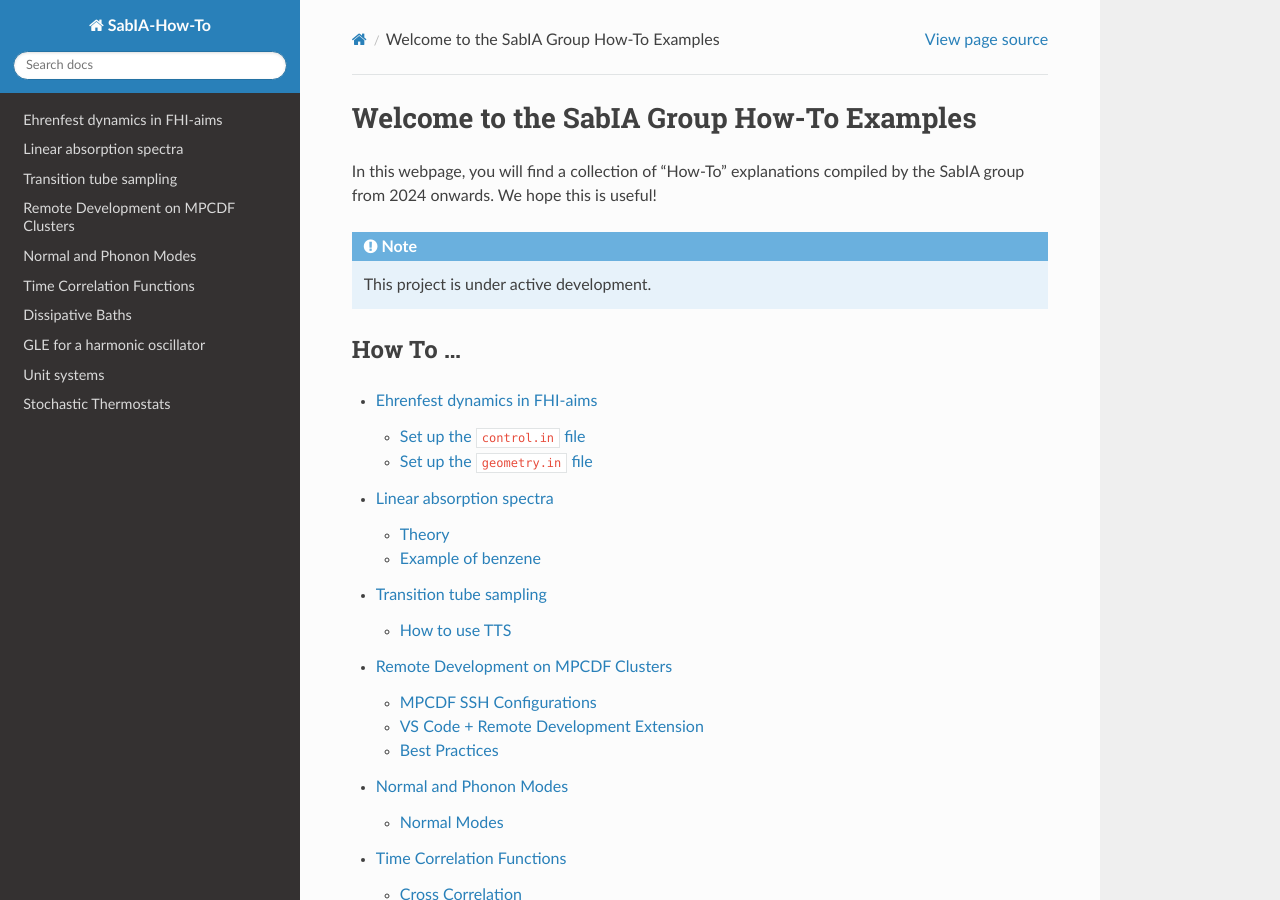
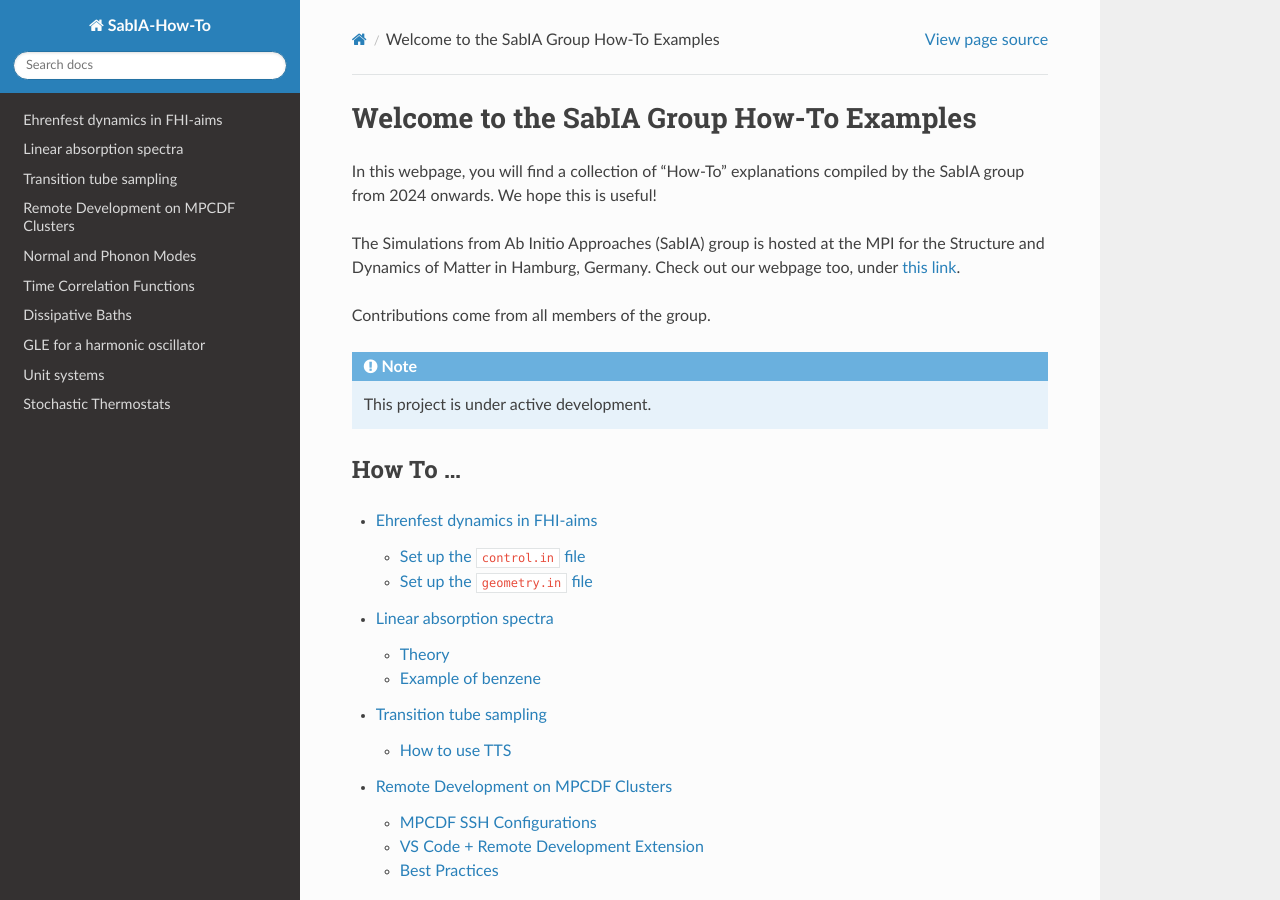
Before and after one commit to sabia-group/How-Tos, a Sphinx documentation site: the page built from docs/source/index.rst, in a window 1280 px wide and 900 px high. Built offline with Sphinx 7.4.7 and the Read the Docs theme 3.1.0, drawn with Linux system fonts in a browser that asks for light colours; pages that are not in the unit, such as notebooks, are missing from menus.

Commit message:
Saying who we are and saying where the webpage is being served!

```diff
--- a/docs/source/index.rst
+++ b/docs/source/index.rst
@@ -3,6 +3,12 @@ Welcome to the SabIA Group How-To Examples
 
 In this webpage, you will find a collection of "How-To" explanations compiled
 by the SabIA group from 2024 onwards. We hope this is useful!
+
+The Simulations from Ab Initio Approaches (SabIA) group is hosted at the
+MPI for the Structure and Dynamics of Matter in Hamburg, Germany. Check
+out our webpage too, under `this link`_.
+
+Contributions come from all members of the group.
 
 .. note::
 
@@ -25,3 +31,6 @@ How To ...
    gle
    units
    thermostats
+
+
+.. _this link: https://www.mpsd.mpg.de/research/groups/sabia
```
Also changed, not shown: README.md (+3 -2 lines).
